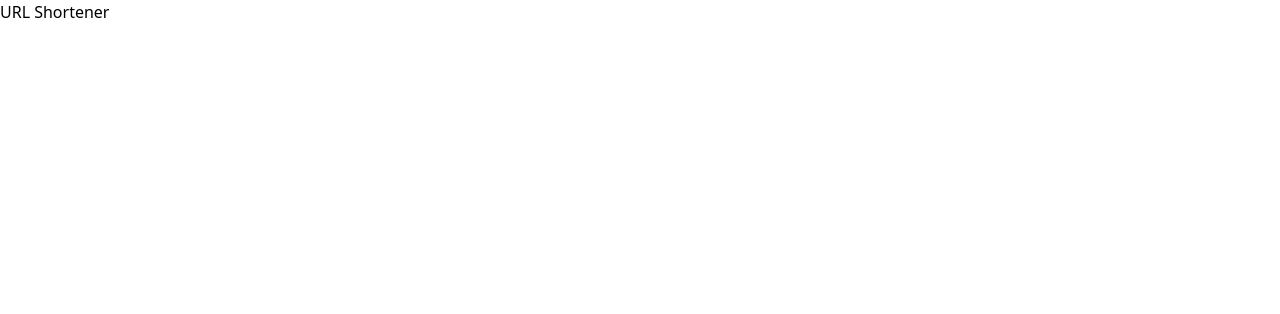
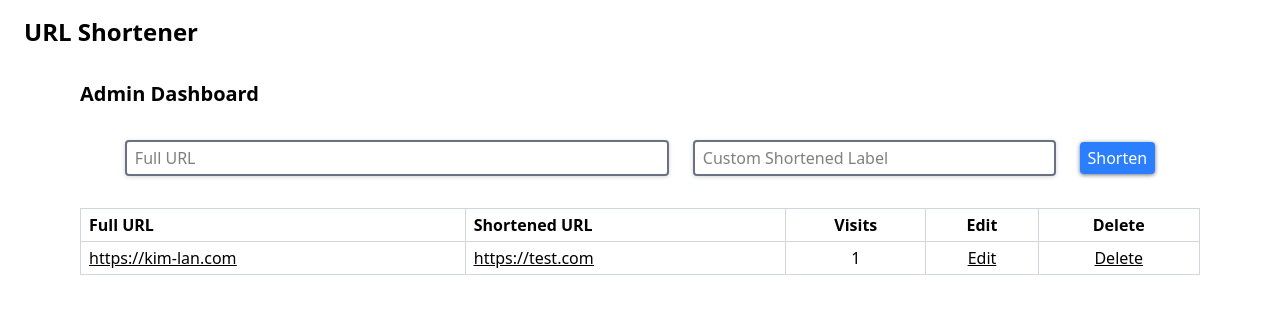
Before and after one commit to Kim-Lan/url-shortener, a Vue app in the folder client/: page /admin/dashboard in a window 1280 px wide. Shown: the top 314 px of the page. Built offline with nearby package versions, Linux system fonts and the light colour scheme.

Commit message:
Create frontend UI

```diff
--- a/client/index.html
+++ b/client/index.html
@@ -4,7 +4,7 @@
     <meta charset="UTF-8" />
     <link rel="icon" type="image/svg+xml" href="/vite.svg" />
     <meta name="viewport" content="width=device-width, initial-scale=1.0" />
-    <title>url-shortener</title>
+    <title>URL Shortener</title>
   </head>
   <body>
     <div id="app"></div>
--- a/client/package.json
+++ b/client/package.json
@@ -11,7 +11,8 @@
   "dependencies": {
     "@tailwindcss/vite": "^4.1.13",
     "tailwindcss": "^4.1.13",
-    "vue": "^3.5.21"
+    "vue": "^3.5.21",
+    "vue-router": "^4.5.1"
   },
   "devDependencies": {
     "@vitejs/plugin-vue": "^6.0.1",
--- a/client/src/App.vue
+++ b/client/src/App.vue
@@ -1,8 +1,13 @@
 <script setup>
+import AppContainer from './components/AppContainer.vue'
+import AppHeader from './components/AppHeader.vue'
 </script>
 
 <template>
-  <div>
-    <h1>URL Shortener</h1>
-  </div>
+  <app-container>
+    <app-header />
+    <main>
+      <router-view :key="$route.path"></router-view>
+    </main>
+  </app-container>
 </template>
--- /dev/null
+++ b/client/src/components/AppContainer.vue
@@ -0,0 +1,5 @@
+<template>
+  <div class="min-h-screen">
+    <slot />
+  </div>
+</template>
--- /dev/null
+++ b/client/src/components/AppHeader.vue
@@ -0,0 +1,5 @@
+<template>
+  <header class="px-6 py-4">
+    <h1 class="font-bold text-2xl">URL Shortener</h1>
+  </header>
+</template>
--- /dev/null
+++ b/client/src/components/UrlRow.vue
@@ -0,0 +1,27 @@
+<script setup>
+const props = defineProps({
+  fullUrl: String,
+  shortUrl: String,
+  visits: Number
+});
+</script>
+
+<template>
+  <ul class="table-row">
+    <li class="table-cell px-2 py-1 border border-gray-300 underline">
+      <a :href="props.fullUrl">{{ fullUrl }}</a>
+    </li>
+    <li class="table-cell px-2 py-1 border border-gray-300 underline">
+      <a :href="props.shortUrl">{{ shortUrl }}</a>
+    </li>
+    <li class="table-cell text-center px-2 py-1 border border-gray-300">
+      {{ visits }}
+    </li>
+    <li class="table-cell text-center px-2 py-1 border border-gray-300 underline">
+      Edit
+    </li>
+    <li class="table-cell text-center px-2 py-1 border border-gray-300 underline">
+      Delete
+    </li>
+  </ul>
+</template>
--- a/client/src/main.js
+++ b/client/src/main.js
@@ -1,5 +1,8 @@
 import { createApp } from 'vue'
 import './style.css'
 import App from './App.vue'
+import router from './router'
 
-createApp(App).mount('#app')
+createApp(App)
+  .use(router)
+  .mount('#app');
--- /dev/null
+++ b/client/src/router/index.js
@@ -0,0 +1,29 @@
+import { createRouter, createWebHistory } from 'vue-router'
+
+const routes = [
+  {
+    path: '/',
+    name: 'home',
+    component: () => import('../views/Home.vue')
+  },
+  {
+    path: '/admin/login',
+    name: 'login',
+    component: () => import('../views/AdminLogin.vue')
+  },
+  {
+    path: '/admin/dashboard',
+    name: 'dashboard',
+    component: () => import('../views/AdminDashboard.vue')
+  }
+];
+
+const router = createRouter({
+  history: createWebHistory(),
+  routes,
+  scrollBehavior (to, from, savedPosition) {
+    return savedPosition || { top: 0 };
+  }
+});
+
+export default router;
--- /dev/null
+++ b/client/src/views/AdminDashboard.vue
@@ -0,0 +1,51 @@
+<script setup>
+import UrlRow from '../components/UrlRow.vue'
+
+const urlArray = [{
+  fullUrl: "https://kim-lan.com",
+  shortUrl: "https://test.com",
+  visits: 1
+}];
+</script>
+
+<template>
+  <div class="flex flex-col mx-4 md:mx-12 lg:mx-20 my-4 gap-4">
+    <h2 class="font-bold text-xl">
+      Admin Dashboard
+    </h2>
+    <form class="p-4 flex flex-col items-center justify-center md:flex-row gap-6">
+      <div class="w-full md:w-1/2 flex gap-2 items-center">
+        <label class="sr-only">Full URL</label>
+        <input type="url"
+          class="flex-1 px-2 py-1 border-2 border-gray-500 bg-white drop-shadow-sm drop-shadow-gray-300 rounded"
+          placeholder="Full URL"
+        />
+      </div>
+      <div class="w-full md:w-1/3 flex gap-2 items-center">
+        <label class="sr-only">Custom Shortened Label</label>
+        <input type="text"
+          class="flex-1 px-2 py-1 border-2 border-gray-500 bg-white drop-shadow-sm drop-shadow-gray-300 rounded"
+          placeholder="Custom Shortened Label"
+        />
+      </div>
+      <button
+        class="px-2 py-1 bg-blue-500 hover:bg-blue-600 active:bg-blue-800 text-white drop-shadow-sm drop-shadow-gray-500 rounded"
+      >Shorten</button>
+    </form>
+
+    <div class="table border border-collapse border-gray-300">
+      <div class="table-header-group">
+        <ul class="table-row font-bold">
+          <li class="table-cell px-2 py-1 border border-gray-300">Full URL</li>
+          <li class="table-cell px-2 py-1 border border-gray-300">Shortened URL</li>
+          <li class="table-cell text-center px-2 py-1 border border-gray-300">Visits</li>
+          <li class="table-cell text-center px-2 py-1 border border-gray-300">Edit</li>
+          <li class="table-cell text-center px-2 py-1 border border-gray-300">Delete</li>
+        </ul>
+      </div>
+
+      <url-row v-for="url in urlArray" v-bind="url" />
+
+    </div>
+  </div>
+</template>
--- /dev/null
+++ b/client/src/views/AdminLogin.vue
@@ -0,0 +1,5 @@
+<template>
+  <div>
+    Admin Login
+  </div>
+</template>
--- /dev/null
+++ b/client/src/views/Home.vue
@@ -0,0 +1,5 @@
+<template>
+  <div>
+    Home
+  </div>
+</template>
```
Also changed, not shown: 1 other file (tests, documents, lock files or other folders).
